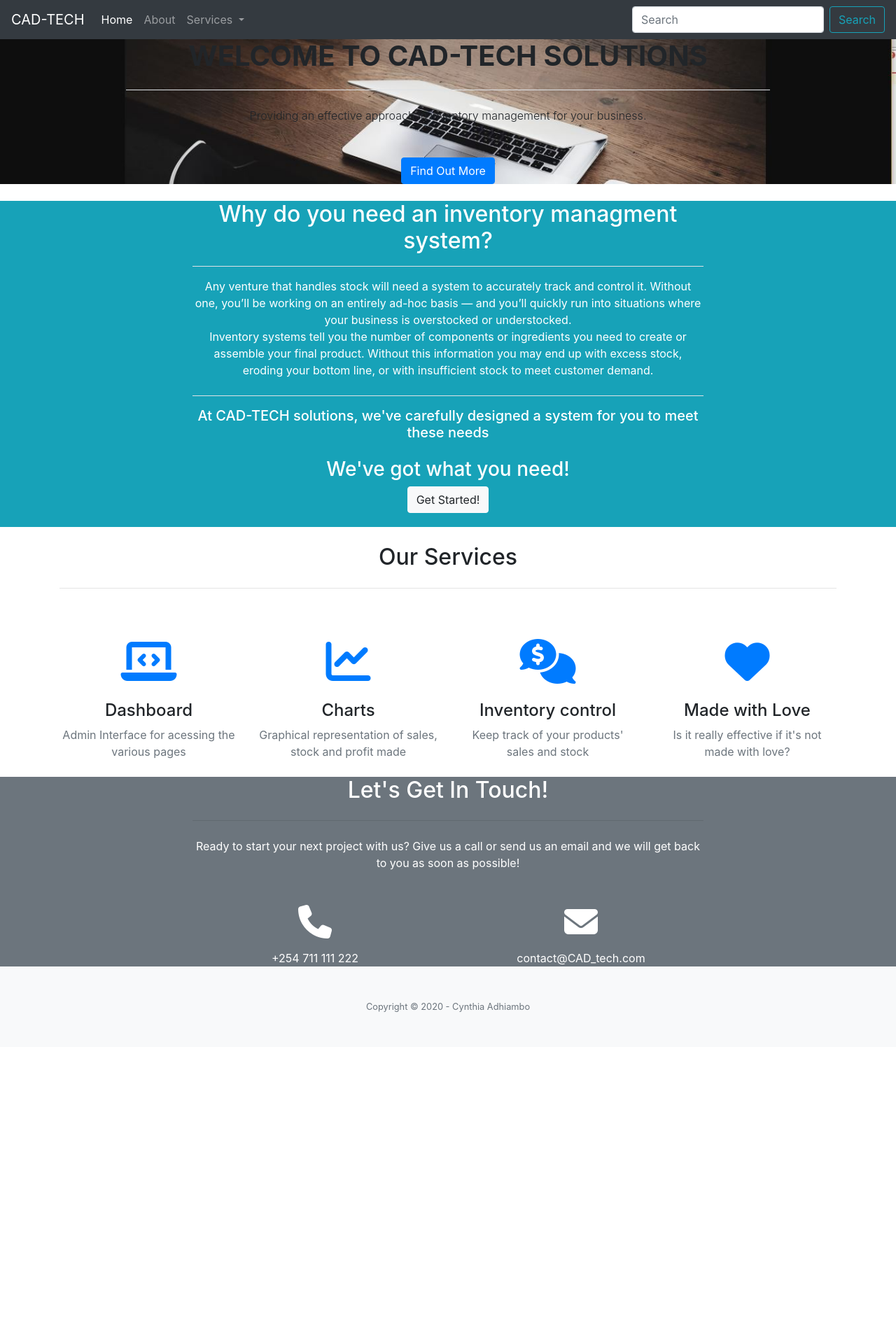
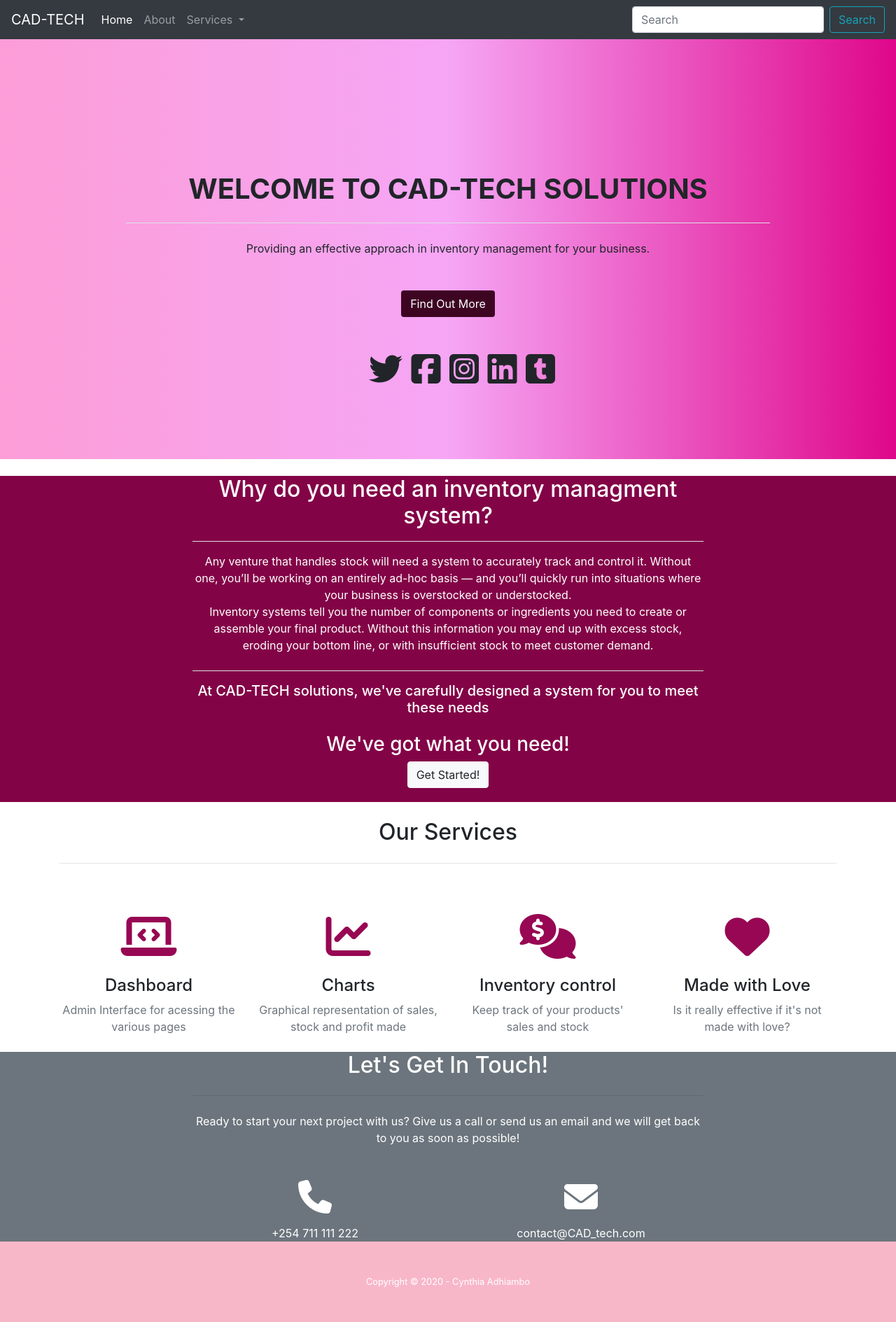
Before and after one commit to Adhiambo-Cynthia/Inventory-Managment-System, a Flask app: page / in a window 1280 px wide. Shown: the whole page at 70% size. Before the commit the page ends 1446 px from the top, so only its background shows below. Run offline with Flask 2, Linux system fonts and the light colour scheme; some libraries are stand-ins or nearby versions.

Commit message:
dashboard design

```diff
--- a/main.py
+++ b/main.py
@@ -21,7 +21,7 @@ def create_tables():
 
 
 
-conn=psycopg2.connect("dbname = sales_demo user=postgres host=localhost port=5432 password=12345678")
+conn=psycopg2.connect("dbname = sales_demo user=postgres host=localhost port=5432 password=cinadhis99")
 
 cur = conn.cursor()
 
@@ -154,9 +154,9 @@ def charts():
     cur.close()
     conn.close()
 
-    data=[("Instagram", 30),("Twitter", 10), ("Facebook", 50), ("Snapchat", 10)]
+    data=[("Jumia", 20),("Instagram", 15), ("Website", 25), ("Shop-visits", 40)]
     pie_chart=pygal.Pie()
-    pie_chart.title="Social Media Usage in Kenya"
+    pie_chart.title="Selling Mediums Used"
     pie_chart.add(data[0][0],data[0][1])
     pie_chart.add(data[1][0],data[1][1])
     pie_chart.add(data[2][0],data[2][1])
@@ -172,7 +172,7 @@ def charts():
     line_chart = pygal.Line()
     line_chart.title = 'sales 2019'
     line_chart.x_labels = map(str, x)
-    line_chart.add("Sales", y)
+    line_chart.add("Monthly Sales", y)
     line_data = line_chart.render_data_uri()
 
     return render_template('dashboard.html', pie_data=pie_data,line_data=line_data)
@@ -211,9 +211,6 @@ def line():
     # return render_template('line.html', line_data=line_data)
 
 
-@app.route('/add/<int:one>/<int:two>')
-def addition(one,two):
-    return str(one+two)
 
 
 
--- a/templates/index.html
+++ b/templates/index.html
@@ -5,22 +5,30 @@
 
 {% block content %}
   <!-- Masthead -->
-  <header class="landing">
-    <div class="container h-100">
+  <header class="landing" style="background-image: linear-gradient(to right, #FC9DD7, #F6A6F5,#DF078B); height:600px "; >
+    <div class="container h-100" >
       <div class="row h-100 align-items-center justify-content-center text-center">
-        <div class="col-lg-10 align-self-end">
+        <div class="col-lg-10 align-self-end" style="margin-top: 100px">
           <h1 class="text-uppercase text-black font-weight-bold">Welcome to CAD-TECH Solutions</h1>
           <div class="border-top info my-4"></div>
         </div>
         <div class="col-lg-8 align-self-baseline">
-          <p class="text-black-75 font-weight-light mb-5">Providing an effective approach in inventory management for your business.</p>
-          <a class="btn btn-primary btn-xl js-scroll-trigger" href="{{ url_for('about', _anchor='about') }}">Find Out More</a>
+          <p class="text-black-80 font-weight-bols mb-5">Providing an effective approach in inventory management for your business.</p>
+          <a class="btn btn-xl js-scroll-trigger text-white" style="background-color: #3E0523" href="{{ url_for('about', _anchor='about') }}">Find Out More</a>
+          <div style="height: 50px"></div>
+            <ul>
+              <li class="list-inline-item"><i class="fab fa-3x fa-twitter"></i></li>
+              <li class="list-inline-item"><i class="fab fa-3x fa-facebook-square"></i></li>
+              <li class="list-inline-item"><i class="fab fa-3x fa-instagram-square"></i></li>
+              <li class="list-inline-item"><i class="fab fa-3x fa-linkedin"></i></li>
+              <li class="list-inline-item"><i class="fab fa-3x fa-tumblr-square"></i></li>
+              </ul>
         </div>
       </div>
     </div>
   </header>
  <br>
-<section class="page-section bg-info" id="about">
+<section class="page-section" style="background-color:#830347 "  id="about">
     <div class="container">
       <div class="row justify-content-center">
         <div class="col-lg-8 text-center">
@@ -50,14 +58,14 @@
         <div class="col-lg-3 col-md-6 text-center">
           <div class="mt-5">
 {#            <i class="fas fa-4x fa-gem text-primary mb-4"></i>#}
-            <i class="fas fa-4x fa-laptop-code text-primary mb-4"></i>
+            <i class="fas fa-4x fa-laptop-code mb-4" style="color: #970753"></i>
             <h3 class="h4 mb-2">Dashboard</h3>
             <p class="text-muted mb-0">Admin Interface for acessing the various pages</p>
           </div>
         </div>
         <div class="col-lg-3 col-md-6 text-center">
           <div class="mt-5">
-            <i class="fas fa-4x fa-chart-line text-primary mb-4"></i>
+            <i class="fas fa-4x fa-chart-line mb-4" style="color: #970753"></i>
 
             <h3 class="h4 mb-2">Charts</h3>
             <p class="text-muted mb-0">Graphical representation of sales, stock and profit made</p>
@@ -65,14 +73,14 @@
         </div>
         <div class="col-lg-3 col-md-6 text-center">
           <div class="mt-5">
-            <i class="fas fa-4x fa-comments-dollar text-primary mb-4"></i>
+            <i class="fas fa-4x fa-comments-dollar mb-4" style="color: #970753"></i>
             <h3 class="h4 mb-2">Inventory control</h3>
             <p class="text-muted mb-0">Keep track of your products' sales and stock</p>
           </div>
         </div>
         <div class="col-lg-3 col-md-6 text-center">
           <div class="mt-5">
-            <i class="fas fa-4x fa-heart text-primary mb-4"></i>
+            <i class="fas fa-4x fa-heart mb-4" style="color: #970753"></i>
             <h3 class="h4 mb-2">Made with Love</h3>
             <p class="text-muted mb-0">Is it really effective if it's not made with love?</p>
           </div>
--- a/templates/layout.html
+++ b/templates/layout.html
@@ -48,9 +48,9 @@
 </nav>
 {% block content %}
 {% endblock %}
- <footer class="bg-light py-5">
+ <footer class="py-5" style="background-color:#F8B7C9">
     <div class="container">
-      <div class="small text-center text-muted">Copyright &copy; 2020 - Cynthia Adhiambo</div>
+      <div class="small text-center text-white">Copyright &copy; 2020 - Cynthia Adhiambo</div>
     </div>
   </footer>
     <script src="https://kit.fontawesome.com/01fc60fbaf.js" crossorigin="anonymous"></script>
```
Also changed, not shown: templates/dashboard.html (+74 -5 lines).
